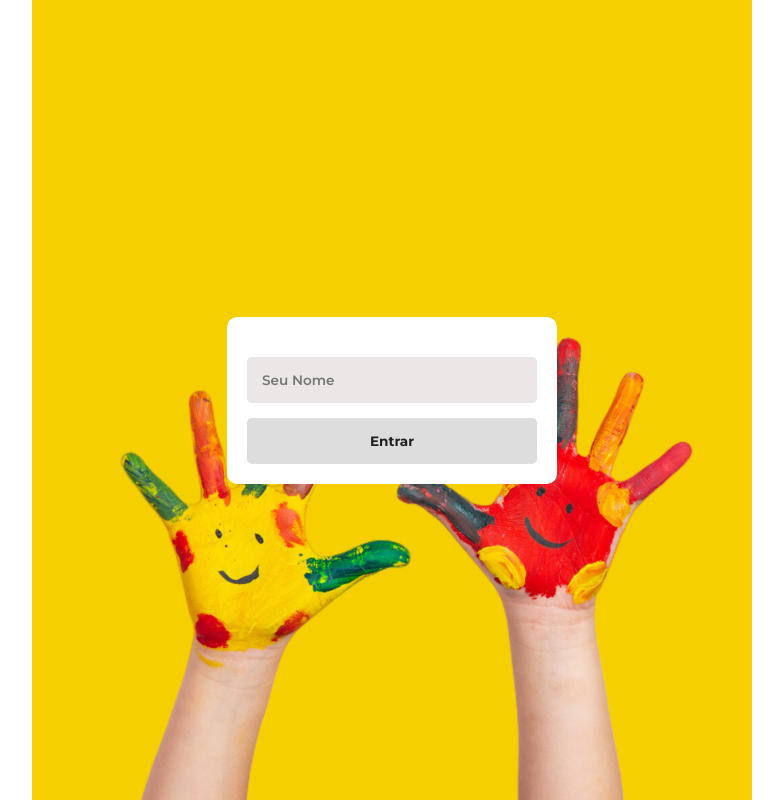
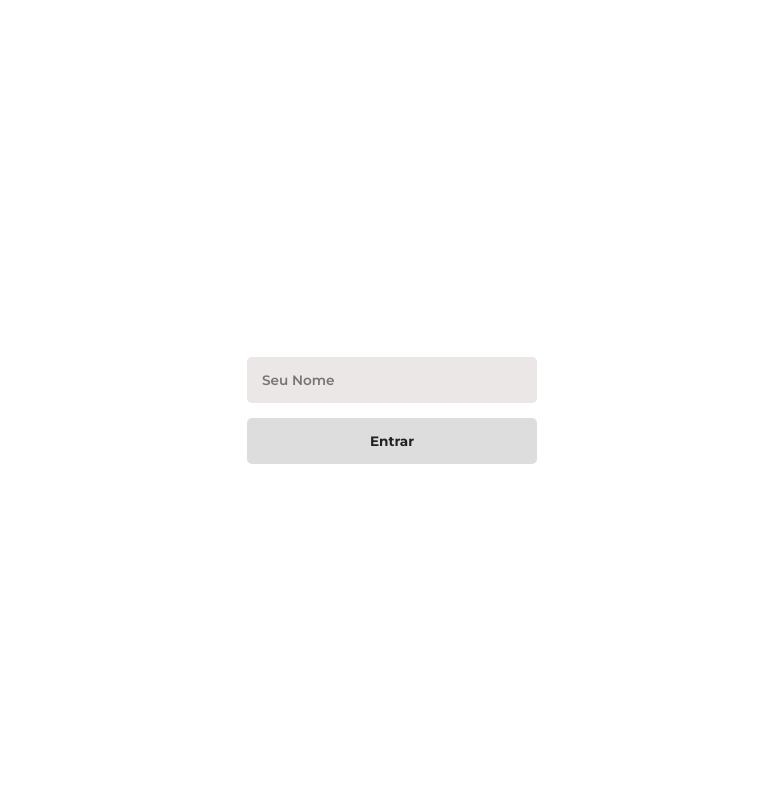
Before and after one commit to Melobreno/chat, a plain HTML site: page frontend/index.html in a window 1280 px wide. Shown: the whole page, without its empty margins (248-1031 px from the left). Drawn offline with nearby package versions, Linux system fonts and the light colour scheme.

Commit message:
alteração de background.

```diff
--- a/frontend/style.css
+++ b/frontend/style.css
@@ -12,10 +12,8 @@
 }
 
 body {
-  background: url(./assets/background2.png);
-  background-repeat: no-repeat;
-  color: #ffffff;
-  background-position: center;
+  background-color: #fff;
+  color: black;
 }
 
 .header_message {
```
